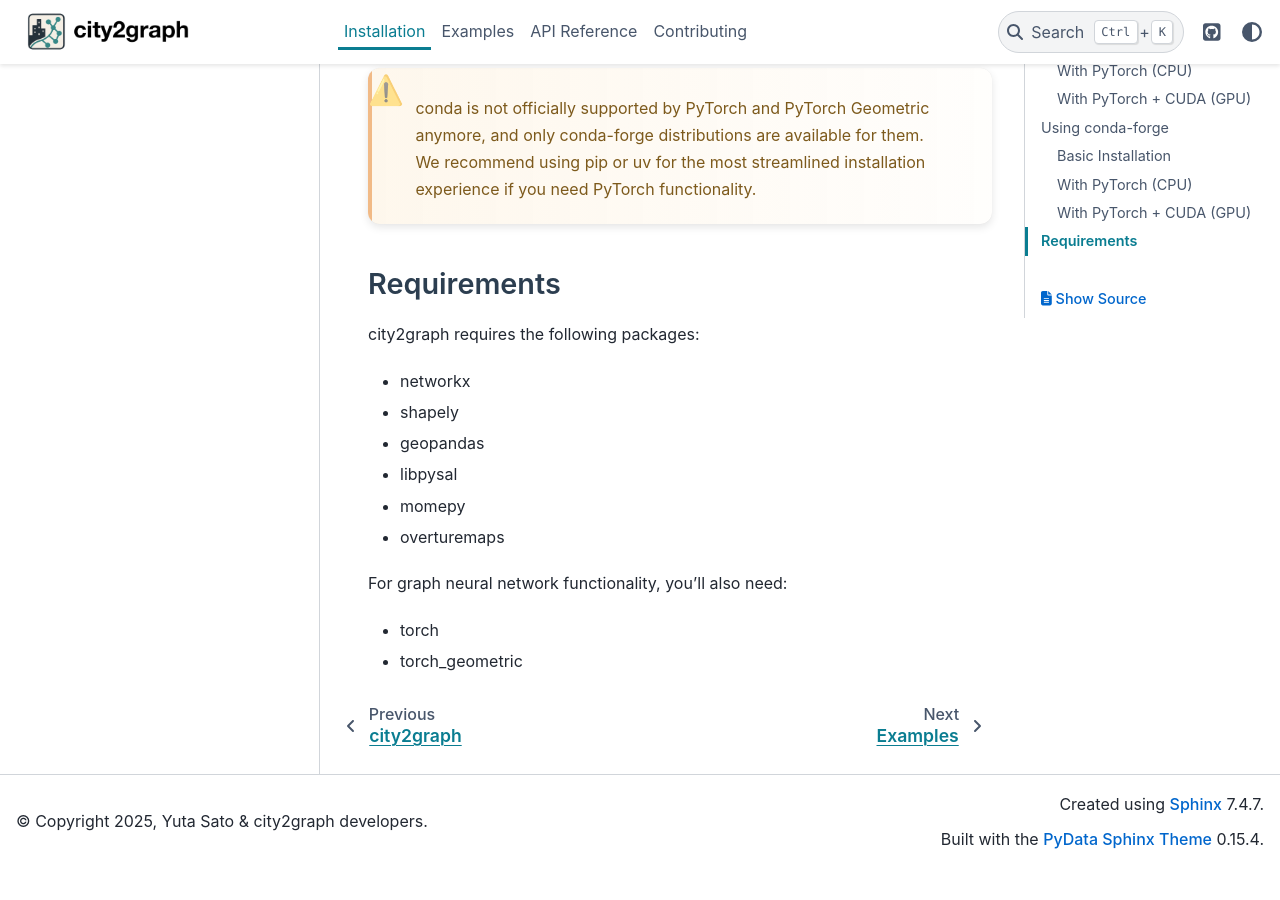
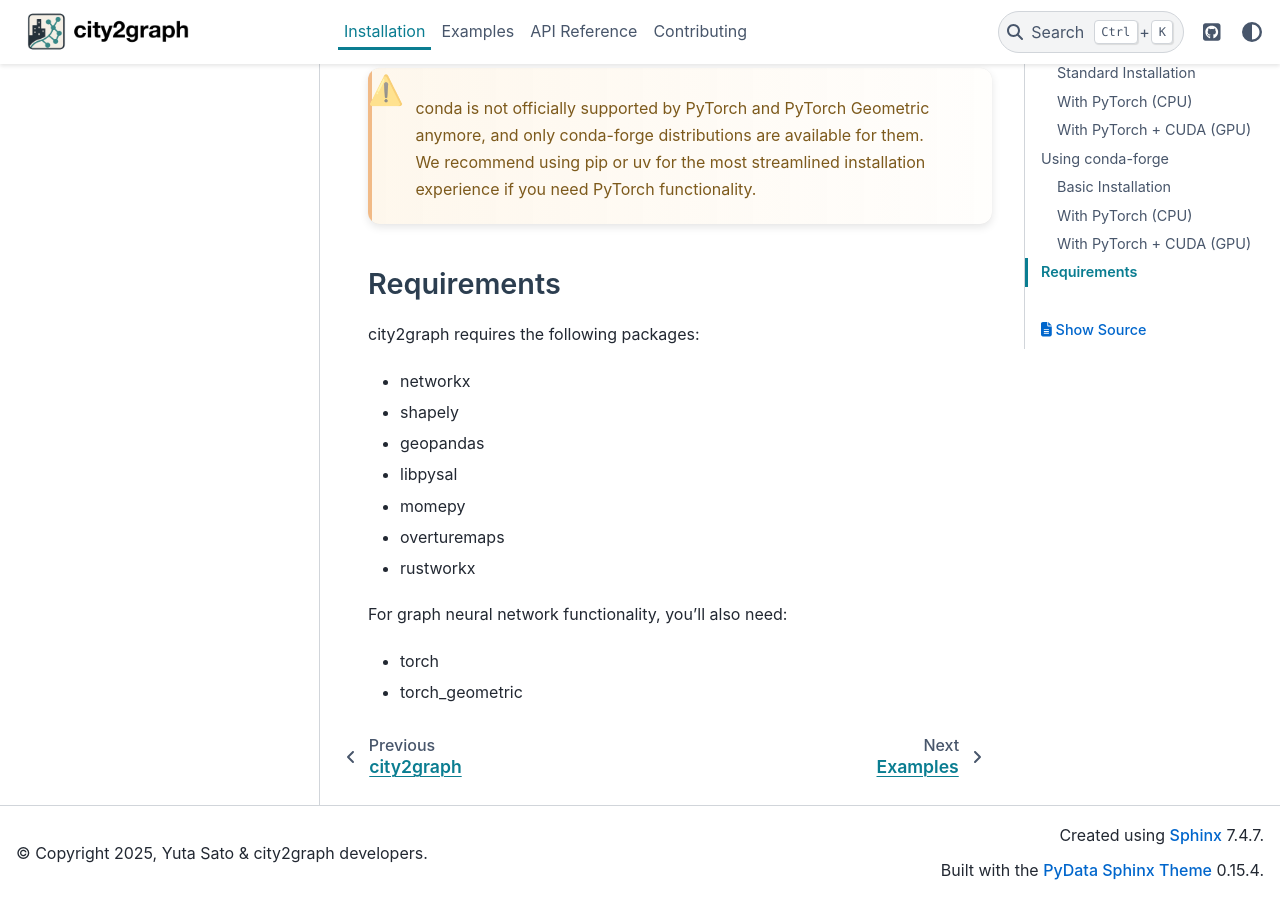
Before and after one commit to yu-ta-sato/city2graph, a Sphinx documentation site: the page built from docs/source/installation.rst, in a window 1280 px wide and 900 px high, scrolled down 1909 px. Built offline with Sphinx 7.4.7 and the PyData theme 0.15.4, drawn with Linux system fonts in a browser that asks for light colours; pages that are not in the unit, such as notebooks, are missing from menus; before the commit the page ends 2778 px from its top, so only the background shows below that.

Commit message:
Update docs

```diff
--- a/docs/source/api/utils.rst
+++ b/docs/source/api/utils.rst
@@ -23,3 +23,7 @@
 .. autofunction:: create_tessellation
 
 .. autofunction:: create_isochrone
+
+.. autofunction:: nx_to_rx
+
+.. autofunction:: rx_to_nx
--- a/docs/source/conf.py
+++ b/docs/source/conf.py
@@ -201,6 +201,7 @@
 
     # Graph libraries
     "networkx": ("https://networkx.org/documentation/stable/", None),
+    "rustworkx": ("https://www.rustworkx.org/", None),
 
     # Deep learning and PyTorch ecosystem
     "torch": ("https://pytorch.org/docs/stable/", None),
--- a/docs/source/installation.rst
+++ b/docs/source/installation.rst
@@ -95,6 +95,7 @@
 * libpysal
 * momepy
 * overturemaps
+* rustworkx
 
 For graph neural network functionality, you'll also need:
 
```
